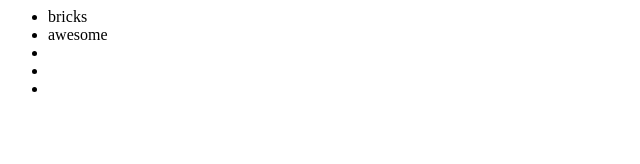
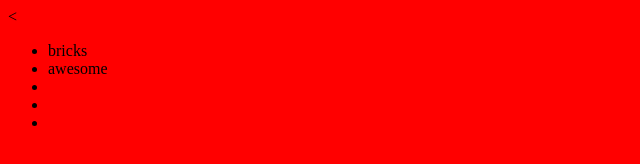
Before and after one commit to alext341/samplerepo, a plain HTML site: page index.html in a window 1280 px wide. Shown: the whole page, without its empty margins (0-640 px from the left). Drawn offline with Linux system fonts and the light colour scheme.

Commit message:
added styles.css and link tag in index.html

```diff
--- a/index.html
+++ b/index.html
@@ -1,3 +1,14 @@
+<<!DOCTYPE html>
+<html lang="en">
+<head>
+	<meta charset="UTF-8">
+	<link rel="stylesheet" type="text/css" href="styles.css">
+	<title>Document</title>
+</head>
+<body>
+
+</body>
+</html>
 <html>
 	<body>
 		<div>
--- /dev/null
+++ b/styles.css
@@ -0,0 +1,3 @@
+body {
+	background-color: red;
+}
```
